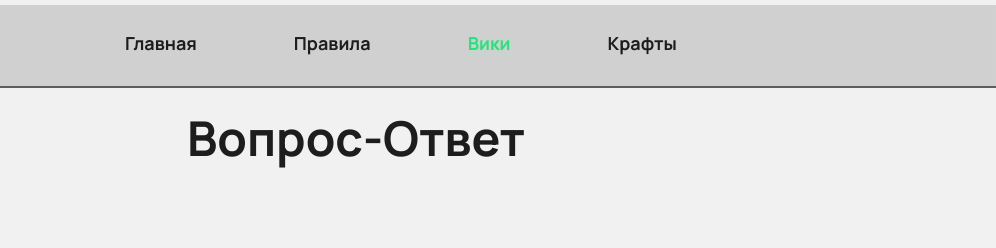
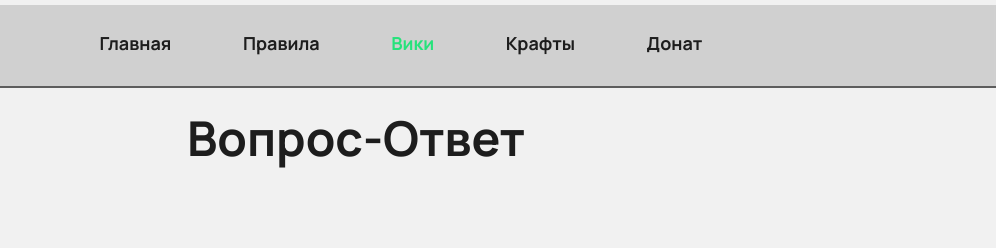
Before and after one commit to eth3rclub/rildarework, a plain HTML site: page faq.html in a window 1280 px wide. Shown: the top 248 px of the page, 284-1280 px from the left. Drawn offline with Linux system fonts and the light colour scheme; a script that the page names is missing.

Commit message:
Update faq.html

```diff
--- a/faq.html
+++ b/faq.html
@@ -23,6 +23,7 @@
                   <li><a href="rules">Правила</a></li>
                   <li><a href="wiki" class="text"><span>Вики</span></a></li>
                   <li><a href="crafts">Крафты</a></li>
+                  <li><a href="https://donate.mettaneko.fun/">Донат</a></li>
                   <!-- <button class="btn-toggle">Изменить тему</button> -->
               </ul>
           </nav>
```
